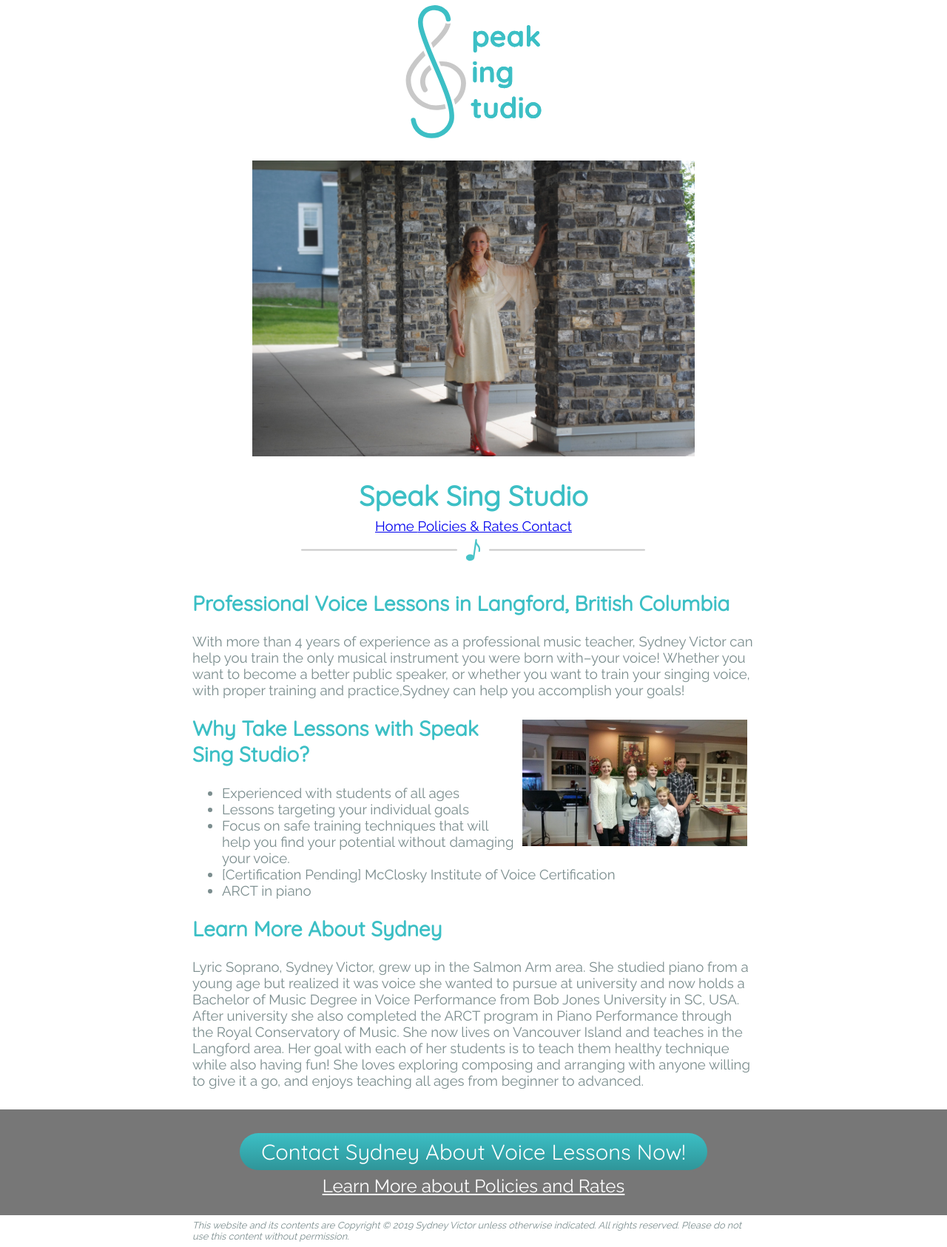
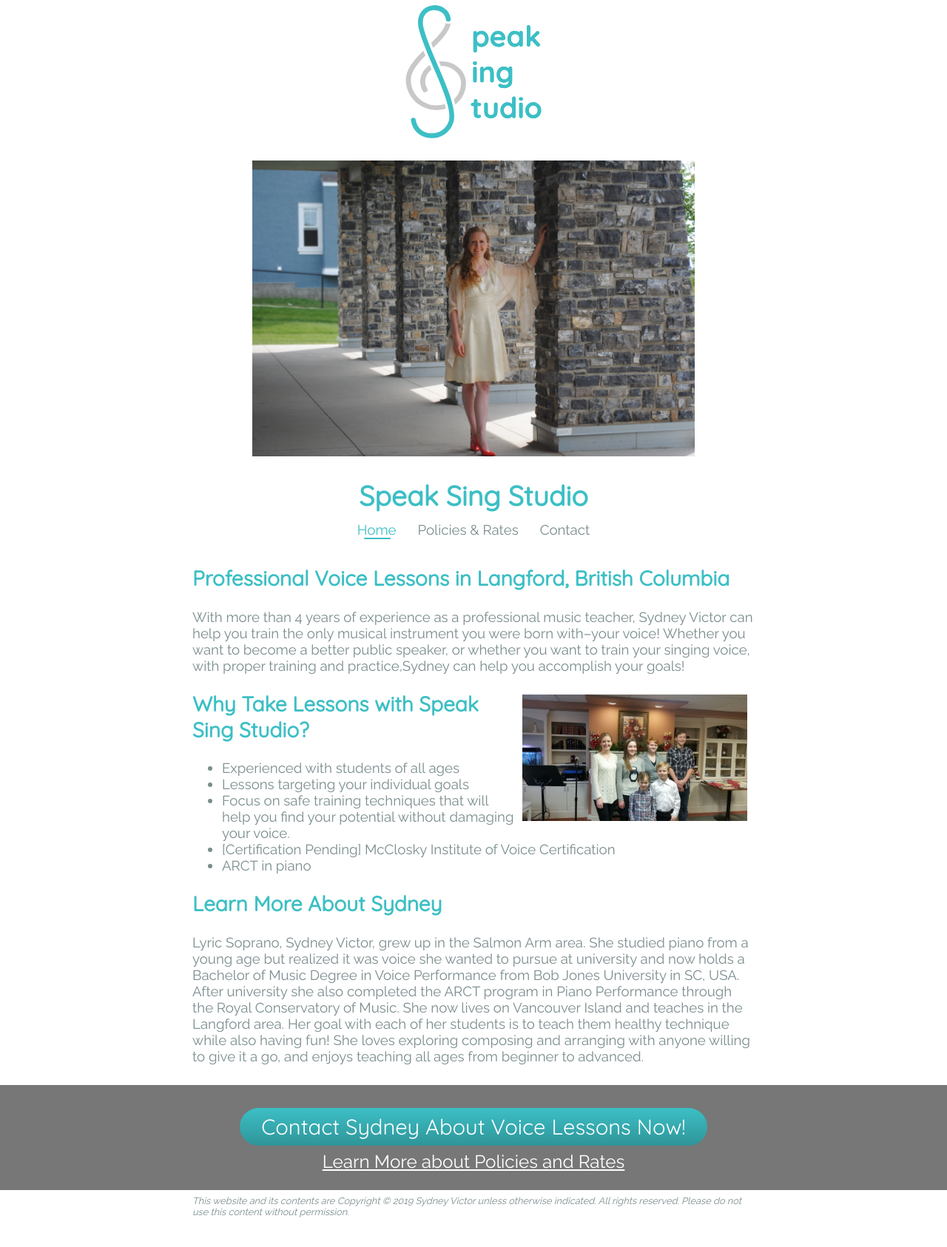
Before and after one commit to sydneyvictor/sydneyvictor.github.com, a Jekyll site: the page built from index.md, in a window 1280 px wide. Shown: the whole page at 74% size. Built offline with Jekyll 4.4.1, drawn with Linux system fonts in a browser that asks for light colours; after the commit the page ends 1652 px from its top, so only the background shows below that.

Commit message:
nav styling and  scss separation of concerns

```diff
--- a/_includes/content_header.html
+++ b/_includes/content_header.html
@@ -9,5 +9,3 @@
 
         {% include navigation.html %}
     </div>
-
-    <div class="divider"></div>
--- /dev/null
+++ b/_scss/_colors.scss
@@ -0,0 +1,3 @@
+$accentAqua: #3CBFC5;
+$mainFGColor: #7B8D8E;
+$mainBGColor: white;
--- /dev/null
+++ b/_scss/_footer.scss
@@ -0,0 +1,45 @@
+div.call_to_action {
+    font-size: 1.3em;
+    background: #777;
+    color: white;
+    flex: 1 1 auto;
+    text-align: center;
+    padding: 1em 2ex;
+}
+
+div.call_to_action a {
+    color: white;
+}
+
+div.call_to_action a:hover {
+    color: #5ecae5;
+}
+
+div.call_to_action a.big_button {
+    display: inline-block;
+    color: white;
+    background: #3cbfc5;
+    background: -moz-linear-gradient(top, #3cbfc5 0%, #2f9599 100%);
+    background: -webkit-linear-gradient(top, #3cbfc5 0%,#2f9599 100%);
+    background: linear-gradient(to bottom, #3cbfc5 0%,#2f9599 100%);
+    color: white;
+    font-family: "Quicksand", sans-serif;
+    font-size: 1.2em;
+    padding: 0.25em 1em;
+    margin: 0.25em;
+    text-decoration: none;
+    border-radius: 1em;
+}
+
+div.call_to_action a.big_button:hover {
+    color: white;
+    background: #5ecae5;
+    background: -moz-linear-gradient(top, #5ecae5 0%, #2f8399 100%);
+    background: -webkit-linear-gradient(top, #5ecae5 0%,#2f8399 100%);
+    background: linear-gradient(to bottom, #5ecae5 0%,#2f8399 100%);
+}
+
+div.copyright {
+    font-style: italic;
+    font-size: 0.8rem;
+}
--- /dev/null
+++ b/_scss/_header.scss
@@ -0,0 +1,72 @@
+h1.title {
+    margin-top: 0.7em;
+    margin-bottom: 0.2em;
+    text-align: center;
+}
+
+div.header_block {
+    text-align: center;
+    color: #aaa;
+    padding: 0;
+}
+
+img.header-logo {
+    max-height: 194px;
+    max-width: 100%;
+    margin: 0 auto;
+    margin-bottom: 1em;
+}
+
+img.header-img {
+    max-width: 100%;
+    max-height: 400px;
+}
+
+nav {
+    display: flex;
+    flex-direction: row;
+    flex-wrap: wrap;
+    justify-content: center;
+    align-content: flex-start;
+    align-items: flex-start;
+    padding: 0.5ex 1ex;
+    background: white;
+
+
+    a, a:visited {
+        position: relative;
+        padding: 0 1.5ex;
+        color: $mainFGColor;
+        text-decoration: none;
+
+        transition: color 0.3s ease-in;
+
+        &::after {
+            display: block;
+            position: absolute;
+            top: 100%;
+            left: 50%;
+            margin-left: 0;
+            content: "";
+
+            transition: all 0.3s ease-in;
+
+            padding: 1px;
+            height: 0px;
+            width: 0;
+            border-radius: 2px;
+
+            background: $mainBGColor;
+        }
+
+        &:hover, &.current {
+            color: $accentAqua;
+
+            &::after {
+                margin-left: calc(-50% + 2.5ex);
+                width: calc(100% - 5ex);
+                background: $accentAqua;
+            }
+        }
+    }
+}
--- /dev/null
+++ b/_scss/_main_layout.scss
@@ -0,0 +1,49 @@
+body {
+    font-family: "Raleway", sans-serif;
+    background: $mainBGColor;
+    color: $mainFGColor;
+    display: flex;
+    flex-direction: column;
+    min-height: 100%;
+    font-size: 14pt;
+    margin: 0;
+}
+
+h1, h2, h3 {
+    font-family: "Quicksand", sans-serif;
+    color: $accentAqua;
+}
+
+div.container {
+    width: 760px;
+    margin: 0 auto;
+    padding: 0.5em 0;
+    flex: 1 1 auto;
+}
+
+div.divider {
+    background-color: none;
+    background-image: url('/assets/img/music note divider.svg');
+    background-size: contain;
+    background-repeat: no-repeat;
+    background-position: center;
+    height: 2.7rem;
+    max-width: 100ex;
+    width: 66vw;
+    margin: 0 auto;
+}
+
+.float-img-right {
+    float:right;
+    padding: 1ex;
+    max-width: 40%;
+}
+
+table {
+    margin: 0 auto;
+
+    th, td {
+        padding: 0 1ex;
+        text-align: center;
+    }
+}
--- a/_scss/main.scss
+++ b/_scss/main.scss
@@ -1,119 +1,5 @@
-body {
-    font-family: "Raleway", sans-serif;
-    background: white;
-    color: #7B8D8E;
-    display: flex;
-    flex-direction: column;
-    min-height: 100%;
-    font-size: 14pt;
-    margin: 0;
-}
+@import '_colors';
 
-h1, h2, h3 {
-    font-family: "Quicksand", sans-serif;
-    color: #3CBFC5;
-}
-
-h1.title {
-    margin-top: 0.7em;
-    margin-bottom: 0.2em;
-    text-align: center;
-}
-
-div.header_block {
-    text-align: center;
-    color: #aaa;
-    padding: 0;
-}
-
-img.header-logo {
-    max-height: 194px;
-    max-width: 100%;
-    margin: 0 auto;
-    margin-bottom: 1em;
-}
-
-img.header-img {
-    max-width: 100%;
-    max-height: 400px;
-}
-
-div.container {
-    width: 760px;
-    margin: 0 auto;
-    padding: 0.5em 0;
-    flex: 1 1 auto;
-}
-
-div.call_to_action {
-    font-size: 1.3em;
-    background: #777;
-    color: white;
-    flex: 1 1 auto;
-    text-align: center;
-    padding: 1em 2ex;
-}
-
-div.call_to_action a {
-    color: white;
-}
-
-div.call_to_action a:hover {
-    color: #5ecae5;
-}
-
-div.call_to_action a.big_button {
-    display: inline-block;
-    color: white;
-    background: #3cbfc5;
-    background: -moz-linear-gradient(top, #3cbfc5 0%, #2f9599 100%);
-    background: -webkit-linear-gradient(top, #3cbfc5 0%,#2f9599 100%);
-    background: linear-gradient(to bottom, #3cbfc5 0%,#2f9599 100%);
-    color: white;
-    font-family: "Quicksand", sans-serif;
-    font-size: 1.2em;
-    padding: 0.25em 1em;
-    margin: 0.25em;
-    text-decoration: none;
-    border-radius: 1em;
-}
-
-div.call_to_action a.big_button:hover {
-    color: white;
-    background: #5ecae5;
-    background: -moz-linear-gradient(top, #5ecae5 0%, #2f8399 100%);
-    background: -webkit-linear-gradient(top, #5ecae5 0%,#2f8399 100%);
-    background: linear-gradient(to bottom, #5ecae5 0%,#2f8399 100%);
-}
-
-div.divider {
-    background-color: none;
-    background-image: url('/assets/img/music note divider.svg');
-    background-size: contain;
-    background-repeat: no-repeat;
-    background-position: center;
-    height: 2.7rem;
-    max-width: 100ex;
-    width: 66vw;
-    margin: 0 auto;
-}
-
-div.copyright {
-    font-style: italic;
-    font-size: 0.8rem;
-}
-
-.float-img-right {
-    float:right;
-    padding: 1ex;
-    max-width: 40%;
-}
-
-table {
-    margin: 0 auto;
-}
-
-th, td {
-    padding: 0 1ex;
-    text-align: center;
-}
+@import '_main_layout';
+@import '_header';
+@import '_footer';
```
Also changed, not shown: Gemfile.lock.
